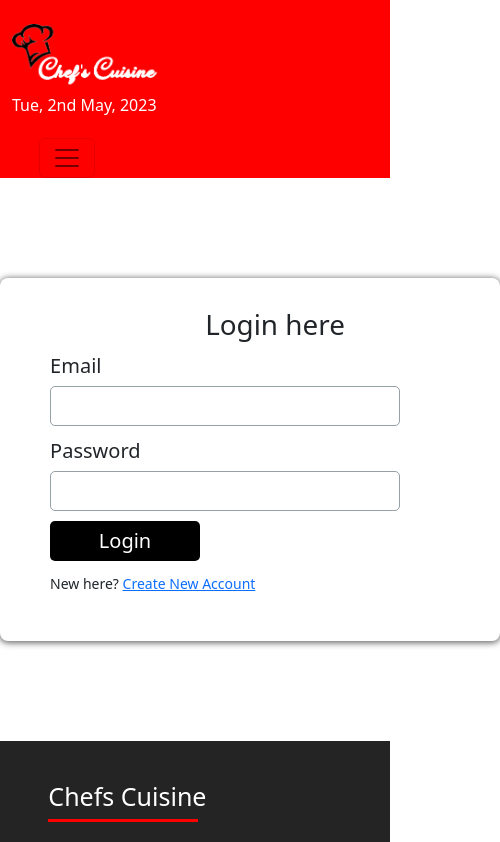
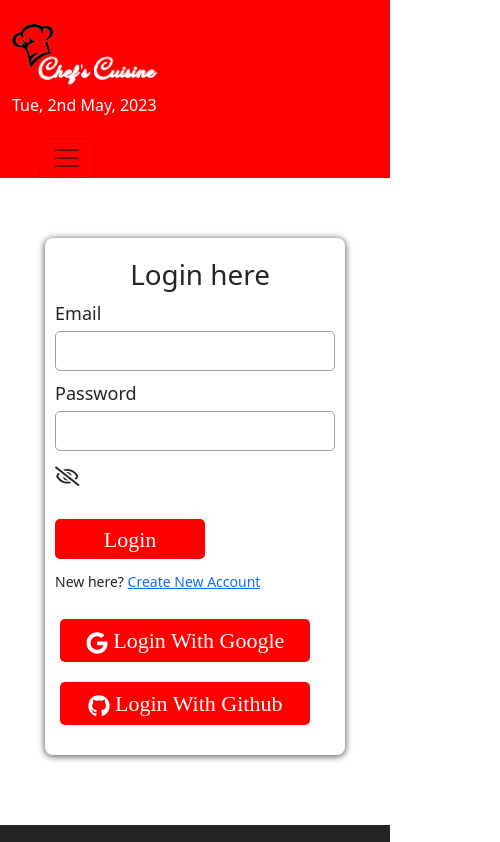
Before and after one commit to shaonimdad7/chef-client-site, a React (Vite) app: page /login in a window 390 px wide. Shown: the top 842 px of the page, 500 px wide, since content can reach past the window. Built offline with nearby package versions, Linux system fonts and the light colour scheme; no server answers.

Commit message:
new site

```diff
--- a/index.html
+++ b/index.html
@@ -1,13 +1,16 @@
 <!DOCTYPE html>
 <html lang="en">
+
 <head>
   <meta charset="UTF-8" />
-    <link rel="icon" type="image/svg+xml" href="/vite.svg" />
+  <link rel="icon" type="image/svg+xml" href="/src/assets/chef.jpg" />
   <meta name="viewport" content="width=device-width, initial-scale=1.0" />
-    <title>Vite + React</title>
+  <title>Chef Cuisine</title>
 </head>
+
 <body>
   <div id="root"></div>
   <script type="module" src="/src/main.jsx"></script>
 </body>
+
 </html>
--- a/src/Chef/Chef.css
+++ b/src/Chef/Chef.css
@@ -34,9 +34,10 @@
 
 .btn_recipe {
     color: white;
-    font-size: 18px;
-    background-color: black;
+    font-size: 19px;
+    background-color: red;
     border: none;
+    font-family: playfair display, serif;
     border-radius: 10px;
     transition: .3s;
     padding: 10px 35px;
@@ -45,7 +46,8 @@
 }
 
 .btn_recipe:hover {
-    color: rgba(234, 6, 10, 250);
+    color: red;
+    background-color: black;
     border: none;
     border-radius: 10px;
 }
--- a/src/pages/Shared/Login/Login.css
+++ b/src/pages/Shared/Login/Login.css
@@ -1,5 +1,5 @@
 .form_container {
-    width: 500px;
+    width: 520px;
     margin: 100px auto;
     border-radius: 8px;
     padding-left: 50px;
@@ -36,19 +36,75 @@
     width: 150px;
     height: 40px;
     padding: 0px 15px;
-    background-color: black;
+    background-color: red;
     color: white;
-    font-size: 20px;
+    font-size: 22px;
     border: none;
     border-radius: 5px;
     font-weight: 500;
     transition: .3s;
     margin: 10px auto;
+    font-family: playfair display, serif;
 }
 
 .btn_submit:hover {
+    background-color: black;
+    color: red;
+    border: none;
+
+}
+
+.btn_google {
+    width: 250px;
+    height: 43px;
+    padding: 0px 18px;
     background-color: red;
     color: white;
-    font-size: 20px;
+    font-size: 22px;
     border: none;
+    border-radius: 5px;
+    font-weight: 500;
+    transition: .3s;
+    margin: 10px auto;
+    font-family: playfair display, serif;
 }
+
+.btn_google:hover {
+    background-color: black;
+    color: red;
+    border: none;
+
+}
+
+.btn_container {
+    display: flex;
+    flex-direction: column;
+    margin-left: -30px;
+}
+
+.btn_hide {
+    font-size: 28px;
+}
+
+/* ------------------media css for mobile phone  -----------------*/
+@media (max-width: 575.98px) {
+    .form_container {
+        width: 300px;
+        margin: 60px auto;
+        border-radius: 8px;
+        padding-left: 10px;
+        padding-top: 20px;
+        padding-bottom: 20px;
+    }
+
+    .form_control label {
+        font-size: 18px;
+        line-height: 15px;
+    }
+
+    .form_control input {
+        width: 280px;
+        height: 40px;
+        padding-left: 5px;
+    }
+}
--- a/src/pages/Shared/Login/Login.jsx
+++ b/src/pages/Shared/Login/Login.jsx
@@ -1,8 +1,17 @@
-import React, { useContext } from 'react';
+import React, { useContext, useState } from 'react';
 import './Login.css'
 import { Link, useLocation, useNavigate } from 'react-router-dom';
 import { AuthContext } from '../../../Provider/AuthProvider';
+import { FaGoogle } from 'react-icons/fa';
+import { FaGithub } from 'react-icons/fa';
+import { FaRegEyeSlash } from 'react-icons/fa';
+import { FaRegEye } from 'react-icons/fa';
+
+
+
+
 const Login = () => {
+    const [show, setShow] = useState(false);
 
     const { signIn } = useContext(AuthContext);
     const navigate = useNavigate();
@@ -39,14 +48,24 @@ const Login = () => {
                 </div>
                 <div className='form_control'>
                     <label htmlFor="password">Password</label>
-                    <input type="password" name="password" id="" required />
+                    <input type={show ? "text" : "password"} name="password" id="" required />
+                    <p onClick={() => setShow(!show)} className='btn_hide'><small>
+                        {
+                            show ? <span>  <FaRegEye /></span> : <span><FaRegEyeSlash /></span>
+                        }
+                    </small></p>
 
                 </div>
 
                 <input className='btn_submit' type="submit" value="Login" />
 
+
             </form>
             <p><small>New here? <Link to="/signup">Create New Account</Link></small></p>
+            <div className='btn_container'>
+                <button className='btn_google'> <FaGoogle /> Login With Google </button>
+                <button className='btn_google'> <FaGithub /> Login With Github </button>
+            </div>
         </div>
     );
 };
```
Also changed, not shown: src/assets/chef.jpg (added). Lines whose indentation alone changed are shown as unchanged.
